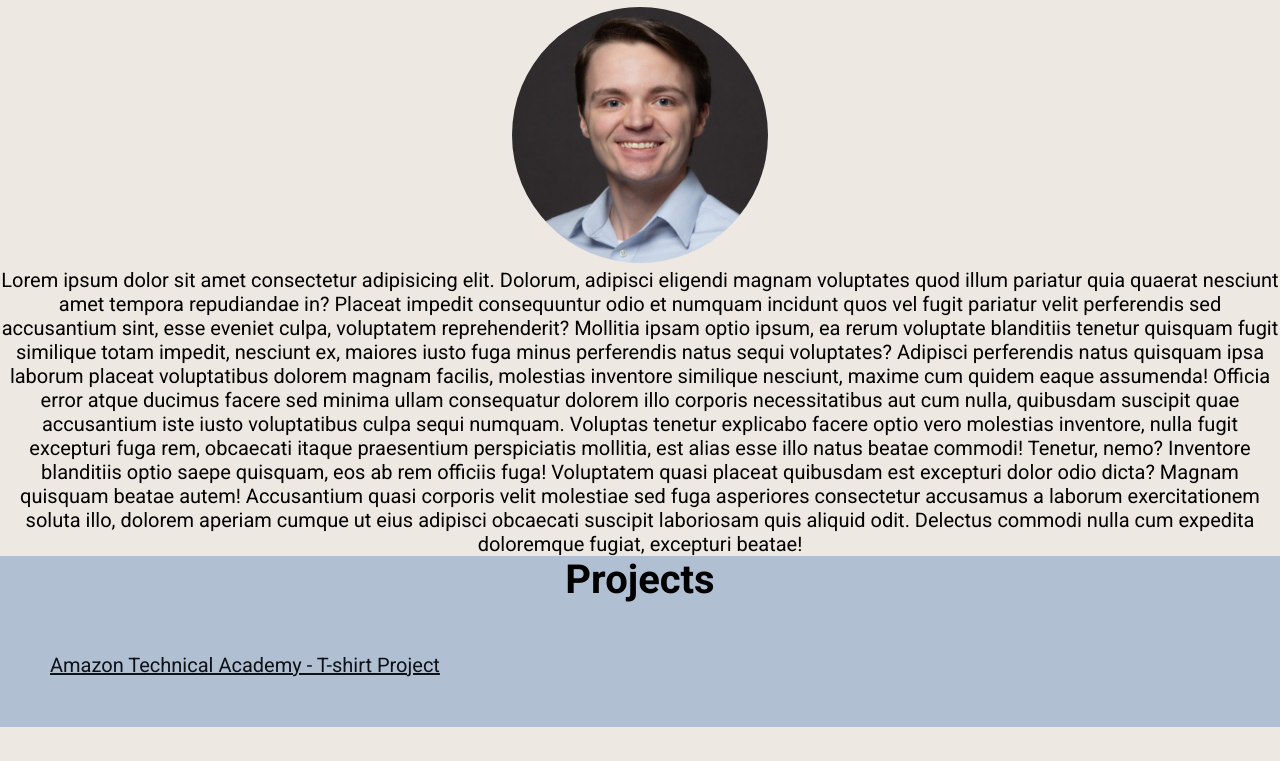
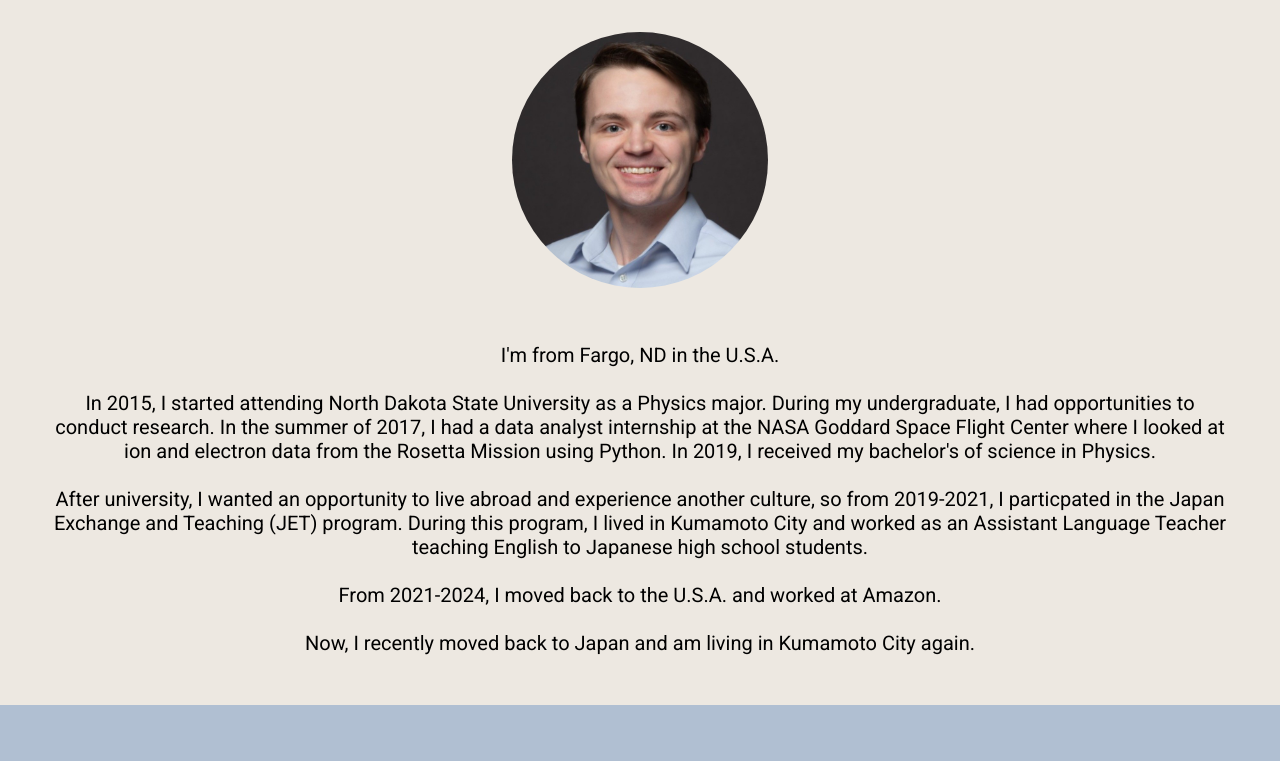
Before and after one commit to matthewkurtti/html-css-playground, a plain HTML site: page index.html in a window 1280 px wide. Shown: the part 755-1516 px from the top of the page. Before the commit the page ends 1482 px from the top, so only its background shows below. Drawn offline with Linux system fonts and the light colour scheme.

Commit message:
typed out my story in about me and recropped the mountain pic

```diff
--- a/assets/styles.css
+++ b/assets/styles.css
@@ -36,6 +36,7 @@ body {
 
 nav {
   position: sticky;
+  z-index: 1;
   top: 0;
   left: 0;
   display: flex;
@@ -65,7 +66,7 @@ nav a:hover {
 }
 
 #header-background {
-  opacity: 0.2;
+  opacity: 0.5;
   width: 100%;
   height: auto;
 }
@@ -83,6 +84,14 @@ nav a:hover {
 .about {
   background-color: var(--verylightbrown);
   text-align: center;
+}
+
+.about h1 {
+  padding: 50px;
+}
+
+.about p {
+  padding: 50px;
 }
 
 #professional-pic {
@@ -104,6 +113,7 @@ nav a:hover {
   background-color: var(--lightgray);
   display: flex;
   justify-content: center;
+  padding: 50px;
 }
 
 .single-project {
--- a/index.html
+++ b/index.html
@@ -31,7 +31,7 @@
     <div class="header">
       <img
         id="header-background"
-        src="/assets/pictures/mountain-pic-scenic-cropped.JPG"
+        src="/assets/pictures/mountain-pic-scenic-cropped-2.JPG"
         alt="Mountain Pic Scenic"
       />
       <div class="header-txt">Hi, I'm Matt Kurtti</div>
@@ -48,29 +48,26 @@
       />
 
       <p>
-        Lorem ipsum dolor sit amet consectetur adipisicing elit. Dolorum,
-        adipisci eligendi magnam voluptates quod illum pariatur quia quaerat
-        nesciunt amet tempora repudiandae in? Placeat impedit consequuntur odio
-        et numquam incidunt quos vel fugit pariatur velit perferendis sed
-        accusantium sint, esse eveniet culpa, voluptatem reprehenderit? Mollitia
-        ipsam optio ipsum, ea rerum voluptate blanditiis tenetur quisquam fugit
-        similique totam impedit, nesciunt ex, maiores iusto fuga minus
-        perferendis natus sequi voluptates? Adipisci perferendis natus quisquam
-        ipsa laborum placeat voluptatibus dolorem magnam facilis, molestias
-        inventore similique nesciunt, maxime cum quidem eaque assumenda! Officia
-        error atque ducimus facere sed minima ullam consequatur dolorem illo
-        corporis necessitatibus aut cum nulla, quibusdam suscipit quae
-        accusantium iste iusto voluptatibus culpa sequi numquam. Voluptas
-        tenetur explicabo facere optio vero molestias inventore, nulla fugit
-        excepturi fuga rem, obcaecati itaque praesentium perspiciatis mollitia,
-        est alias esse illo natus beatae commodi! Tenetur, nemo? Inventore
-        blanditiis optio saepe quisquam, eos ab rem officiis fuga! Voluptatem
-        quasi placeat quibusdam est excepturi dolor odio dicta? Magnam quisquam
-        beatae autem! Accusantium quasi corporis velit molestiae sed fuga
-        asperiores consectetur accusamus a laborum exercitationem soluta illo,
-        dolorem aperiam cumque ut eius adipisci obcaecati suscipit laboriosam
-        quis aliquid odit. Delectus commodi nulla cum expedita doloremque
-        fugiat, excepturi beatae!
+        I'm from Fargo, ND in the U.S.A. <br /><br />In 2015, I started
+        attending North Dakota State University as a Physics major. During my
+        undergraduate, I had opportunities to conduct research. In the summer of
+        2017, I had a data analyst internship at the NASA Goddard Space Flight
+        Center where I looked at ion and electron data from the Rosetta Mission
+        using Python. In 2019, I received my bachelor's of science in Physics.
+        <br />
+        <br />
+
+        After university, I wanted an opportunity to live abroad and experience
+        another culture, so from 2019-2021, I particpated in the Japan Exchange
+        and Teaching (JET) program. During this program, I lived in Kumamoto
+        City and worked as an Assistant Language Teacher teaching English to
+        Japanese high school students. <br /><br />
+
+        From 2021-2024, I moved back to the U.S.A. and worked at Amazon.
+        <br /><br />
+
+        Now, I recently moved back to Japan and am living in Kumamoto City
+        again.
       </p>
     </div>
 
```
Also changed, not shown: assets/pictures/mountain-pic-scenic-cropped-2.JPG (added).
